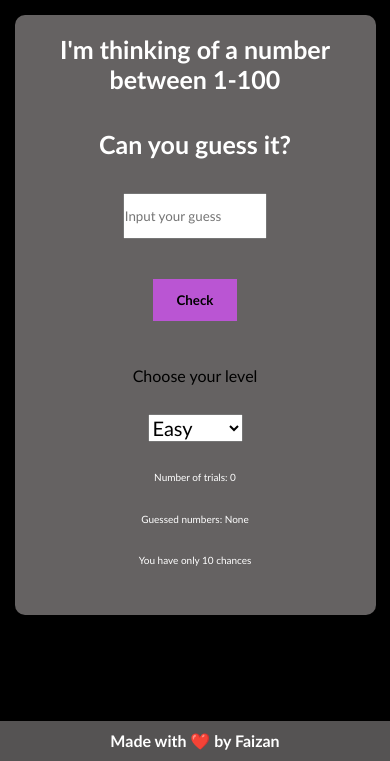
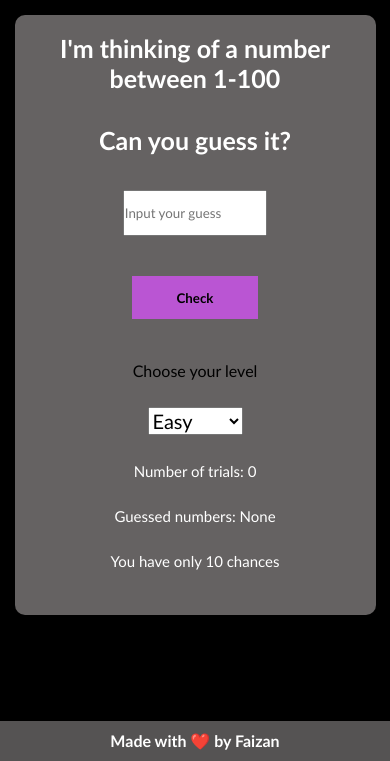
Before and after one commit to mdfaizanalam2000/GuessTheNumber, a plain HTML site: page index.html in a window 390 px wide. Shown: the part 83-844 px from the top of the page. Drawn offline with Linux system fonts and the light colour scheme.

Commit message:
Update style.css

```diff
--- a/style.css
+++ b/style.css
@@ -101,13 +101,17 @@ footer {
     }
 
     button {
-        width: 10vh;
+        width: 15vh;
     }
 
     #message1,
     #message2,
     #message3,
     #message4 {
-        font-size: 10px;
+        font-size: 15px;
+    }
+
+    input{
+        margin:3px 0;
     }
 }
```
